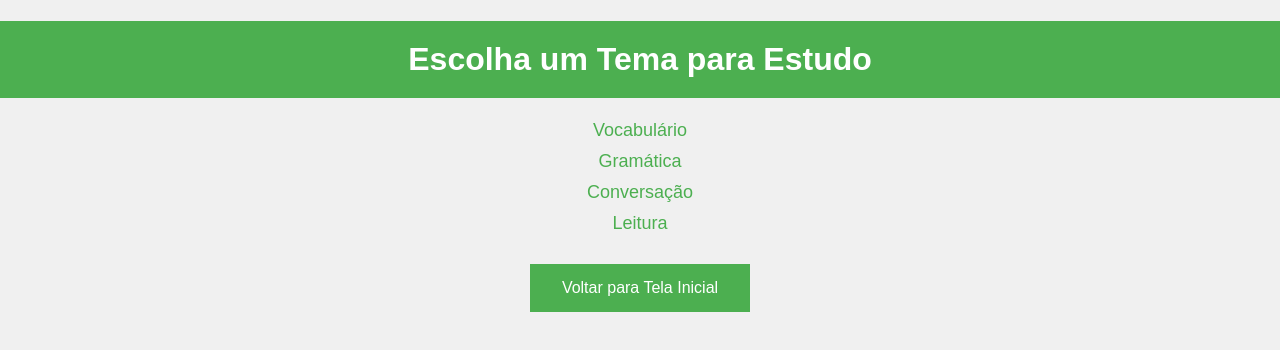
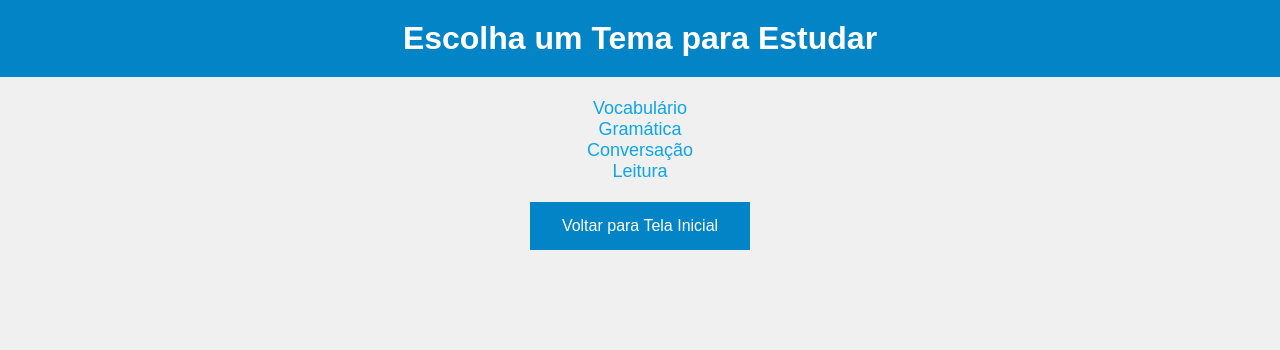
Before and after one commit to larissagurtler/teste, a plain HTML site: page temas.html in a window 1280 px wide. Drawn offline with Linux system fonts and the light colour scheme.

Commit message:
atualizar cor e ajustar layout da tag h1

```diff
--- a/css/styles.css
+++ b/css/styles.css
@@ -3,17 +3,18 @@ body {
     text-align: center;
     margin: 0;
     padding: 0;
-    background-color: #f0f0f0;
+    background-color: #f0f0f0; /* Cor de fundo */
 }
 
 h1 {
-    background-color: #4CAF50;
+    background-color: #0284c7; /* Cor principal para cabeçalhos */
     color: white;
     padding: 20px;
+    margin-top: 0;
 }
 
 button {
-    background-color: #4CAF50;
+    background-color: #0284c7; /* Cor dos botões */
     border: none;
     color: white;
     padding: 15px 32px;
@@ -26,24 +27,21 @@ button {
 }
 
 button:hover {
-    background-color: #45a049;
-}
-
-ul {
-    list-style-type: none;
-    padding: 0;
-}
-
-li {
-    margin: 10px 0;
+    background-color: #0369a1; /* Cor dos botões ao passar o mouse */
 }
 
 a {
     text-decoration: none;
-    color: #4CAF50;
+    color: #0ea5e9; /* Cor dos links */
     font-size: 18px;
 }
 
 a:hover {
-    color: #45a049;
+    color: #075985; /* Cor dos links ao passar o mouse */
 }
+
+ul, ol {
+    list-style-type: none; /* Remove os marcadores/bolinhas padrão */
+    padding: 0; /* Remove o espaçamento interno padrão */
+    margin: 0; /* Remove o espaçamento externo padrão */
+}
--- a/temas.html
+++ b/temas.html
@@ -7,7 +7,7 @@
     <link rel="stylesheet" href="css/styles.css">
 </head>
 <body>
-    <h1>Escolha um Tema para Estudo</h1>
+    <h1>Escolha um Tema para Estudar</h1>
     <ul>
         <li><a href="vocabulario.html">Vocabulário</a></li>
         <li><a href="#">Gramática</a></li>
```
Also changed, not shown: index.html (+1 -1 lines).
